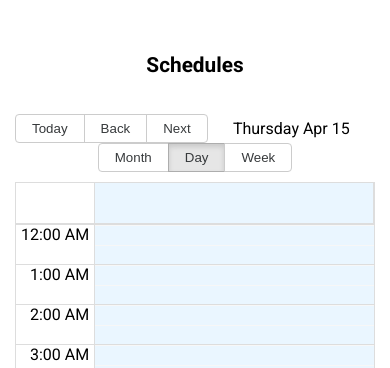
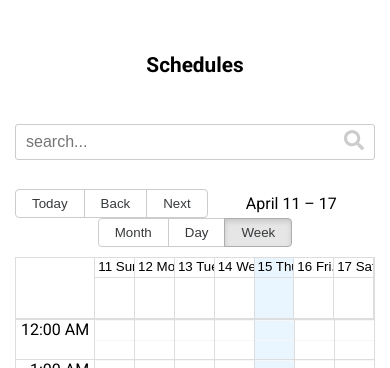
Before and after one commit to nmkjcordoba/agendapp, a React (Create React App) app: page /schedule in a window 390 px wide. Shown: the top 368 px of the page. Built offline with nearby package versions, Linux system fonts and the light colour scheme.

Commit message:
create my frist hook

```diff
--- a/src/components/Input/index.js
+++ b/src/components/Input/index.js
@@ -1,5 +1,5 @@
 import React, { useState } from "react";
-import { InputWrapper, Label, InputType, InputContainer, IconWrapper } from "./styles";
+import { InputWrapper, InputType, InputContainer, IconWrapper } from "./styles";
 import { FaEye, FaEyeSlash } from "react-icons/fa";
 
 const iconStyle = {
@@ -13,7 +13,7 @@ const Icono = ({ showEye, onPress }) => (
   </IconWrapper>
 );
 
-export const Input = ({ type, placeholder, register = () => {}, name, rules = {} }) => {
+export const Input = ({ type, placeholder, icon : Icon, register = () => {}, name, rules = {} }) => {
   const [typeInput, setTypeInput] = useState(type);
 
   const toogleTypeInput = () => {
@@ -27,6 +27,13 @@ export const Input = ({ type, placeholder, register = () => {}, name, rules = {}
         {type === "password" && (
           <Icono onPress={toogleTypeInput} showEye={typeInput === "text"} />
         )}
+        {
+          type !== "password" && Icon && (
+            <IconWrapper>
+              <Icon style={iconStyle} />
+            </IconWrapper>
+            )
+        }
       </InputWrapper>
     </InputContainer>
   );
--- /dev/null
+++ b/src/constants/ViewPort.js
@@ -0,0 +1,4 @@
+export const SCREEN_VIEWPORT = {
+    DESKTOP: 'desktop',
+    MOBILE: 'mobie'
+}
--- /dev/null
+++ b/src/hook/useScreenViewPort.js
@@ -0,0 +1,24 @@
+import { useEffect, useState } from "react";
+import { SCREEN_VIEWPORT } from "../constants/ViewPort";
+//Este hook es para saber si la pantalla es desktop o no
+export const useScreenViewPort = () => {
+
+    const [screenViewPort, setScreenViewPort] = useState(false);
+
+    useEffect(() => {
+
+        const handleResize = () => {
+            console.log("handleresize")
+            const isDesktop = window.innerWidth > 768;
+            setScreenViewPort(isDesktop ? SCREEN_VIEWPORT.DESKTOP : SCREEN_VIEWPORT.MOBILE);
+        }
+        handleResize();
+
+        window.addEventListener("resize", handleResize);
+
+        return () => window.removeEventListener("resize", handleResize);
+
+    },[])
+
+    return { screenViewPort };
+}
--- a/src/pages/CreateTask/index.js
+++ b/src/pages/CreateTask/index.js
@@ -1,4 +1,4 @@
-import { Fragment, useEffect } from "react";
+import { Fragment } from "react";
 import { Button } from "../../components/Button";
 import { Input } from "../../components/Input";
 import { Topbar } from "../../components/Topbar";
--- a/src/pages/Schedule/index.js
+++ b/src/pages/Schedule/index.js
@@ -3,6 +3,11 @@ import { Topbar } from "../../components/Topbar";
 import {Calendar, momentLocalizer} from 'react-big-calendar';
 import "react-big-calendar/lib/css/react-big-calendar.css";
 import moment from "moment";
+import { SCREEN_VIEWPORT } from "../../constants/ViewPort";
+import { useScreenViewPort } from "../../hook/useScreenViewPort";
+import { FormGroup } from "../../globalStyles";
+import { Input } from "../../components/Input";
+import { FaSearch } from "react-icons/fa"
 
 const localizer = momentLocalizer(moment);
 
@@ -19,20 +24,38 @@ const CALENDAR_VIEW_MODE = {
     WEEK: 'week'
 }
 
+
+
 export const Schedule = ({title}) => {
 
     const [calendarDefaultView, setCalendarDefaultView] = useState(CALENDAR_VIEW_MODE.WEEK)
     const [loading, setLoading] = useState(true);
 
+    const {screenViewPort} = useScreenViewPort();
+
     useEffect(() => {
-        const desktop = window.innerWidth > 768;
-        setCalendarDefaultView(desktop ? CALENDAR_VIEW_MODE.WEEK: CALENDAR_VIEW_MODE.DAY)
-        setLoading(false);
-    },[])
+        const boostrap = async () => {
+            await setLoading(true);
+            if(screenViewPort){
+                await setCalendarDefaultView(
+                    screenViewPort === SCREEN_VIEWPORT.DESKTOP
+                    ? CALENDAR_VIEW_MODE.WEEK
+                    : CALENDAR_VIEW_MODE.DAY
+                );
+            }
+            await setLoading(false);
+        }
+        boostrap();
+
+    },[screenViewPort])
 
     return(
         <Fragment>
             <Topbar title = {title} />
+            <FormGroup>
+                <Input type="text" placeholder="search..." icon={FaSearch} />
+            </FormGroup>
+            <br/>
             {
                 !loading && (
                 <Calendar
--- a/src/pages/Signin/index.js
+++ b/src/pages/Signin/index.js
@@ -8,7 +8,7 @@ import { useForm } from "react-hook-form";
 import { LabelError } from "../CreateTask/styles";
 
 export const Signin = () => {
-  const { register, control, handleSubmit, formState: { errors,isValid } } = useForm({mode: 'onChange'});
+  const { register, handleSubmit, formState: { errors,isValid } } = useForm({mode: 'onChange'});
 
   const onSubmitCreate = (data) =>{
       console.log("form data", data)
```
